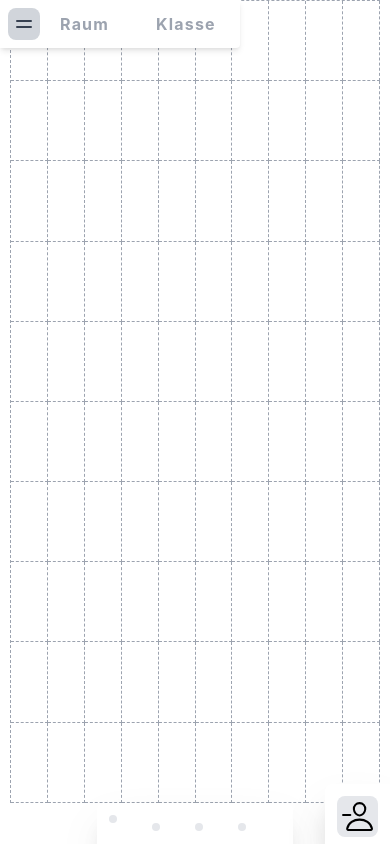
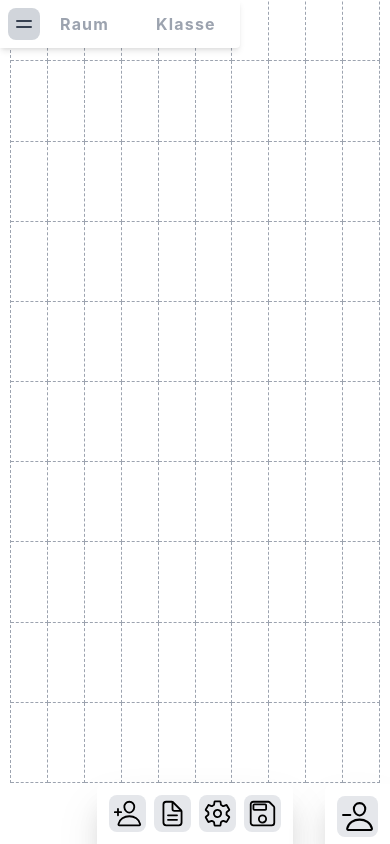
Before and after one commit to christiankozalla/sitzplan, a React (Vite) app: page / in a window 390 px wide. Built offline with nearby package versions, Linux system fonts and the light colour scheme.

Commit message:
Restore Responsiveness of Controls Component on Screens < 700px

```diff
--- a/src/components/Controls.module.css
+++ b/src/components/Controls.module.css
@@ -70,13 +70,17 @@
     width: calc(49px * 4);
   }
 
-  .icon {
+  .tooltip {
     width: calc(0.25 * (100% - 3 * var(--space)));
   }
 
-  .icon + .icon {
+  .tooltip + .tooltip {
     margin-top: 0;
     margin-left: var(--space);
+  }
+
+  .tooltip::before {
+    display: none;
   }
 
   .addStudent {
```
